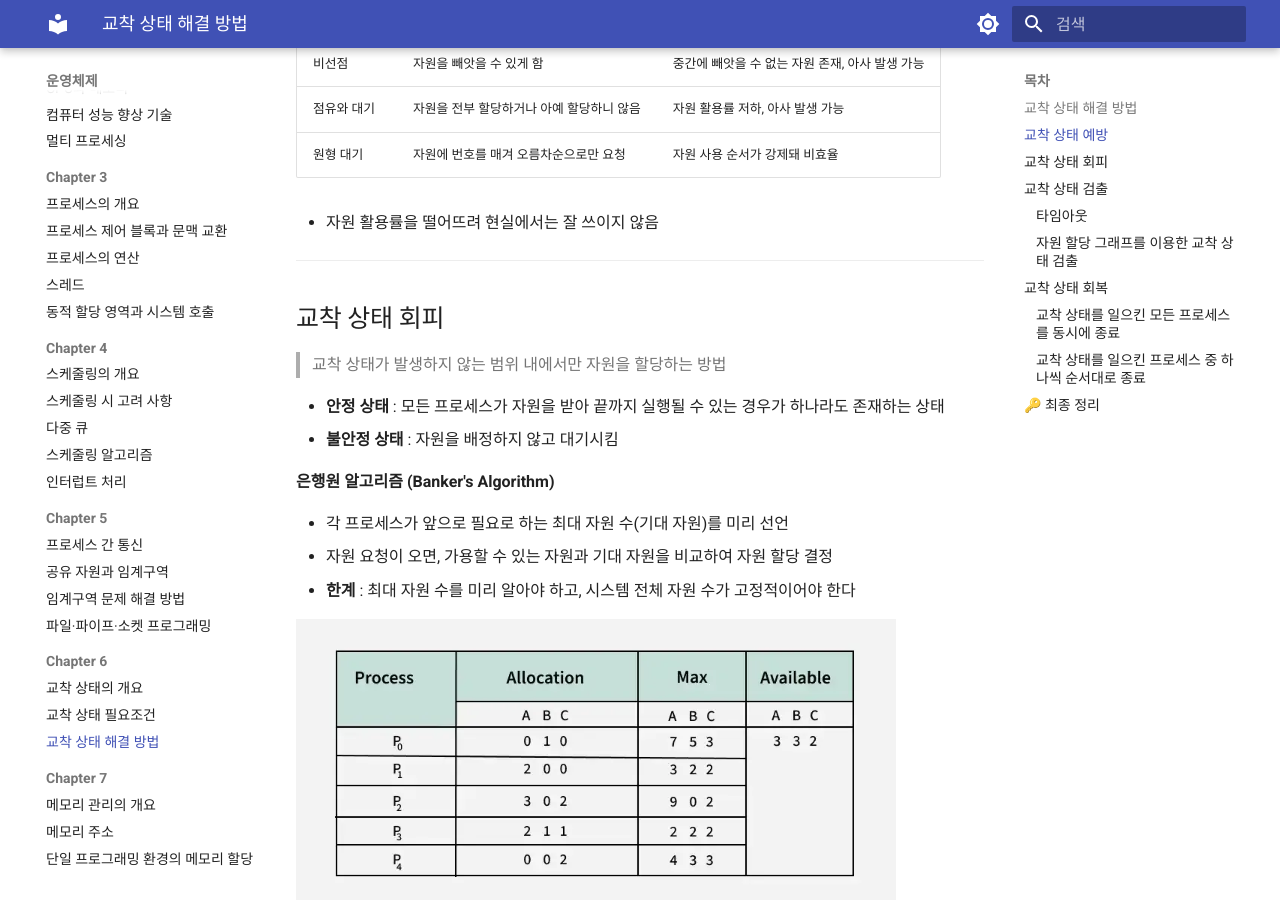
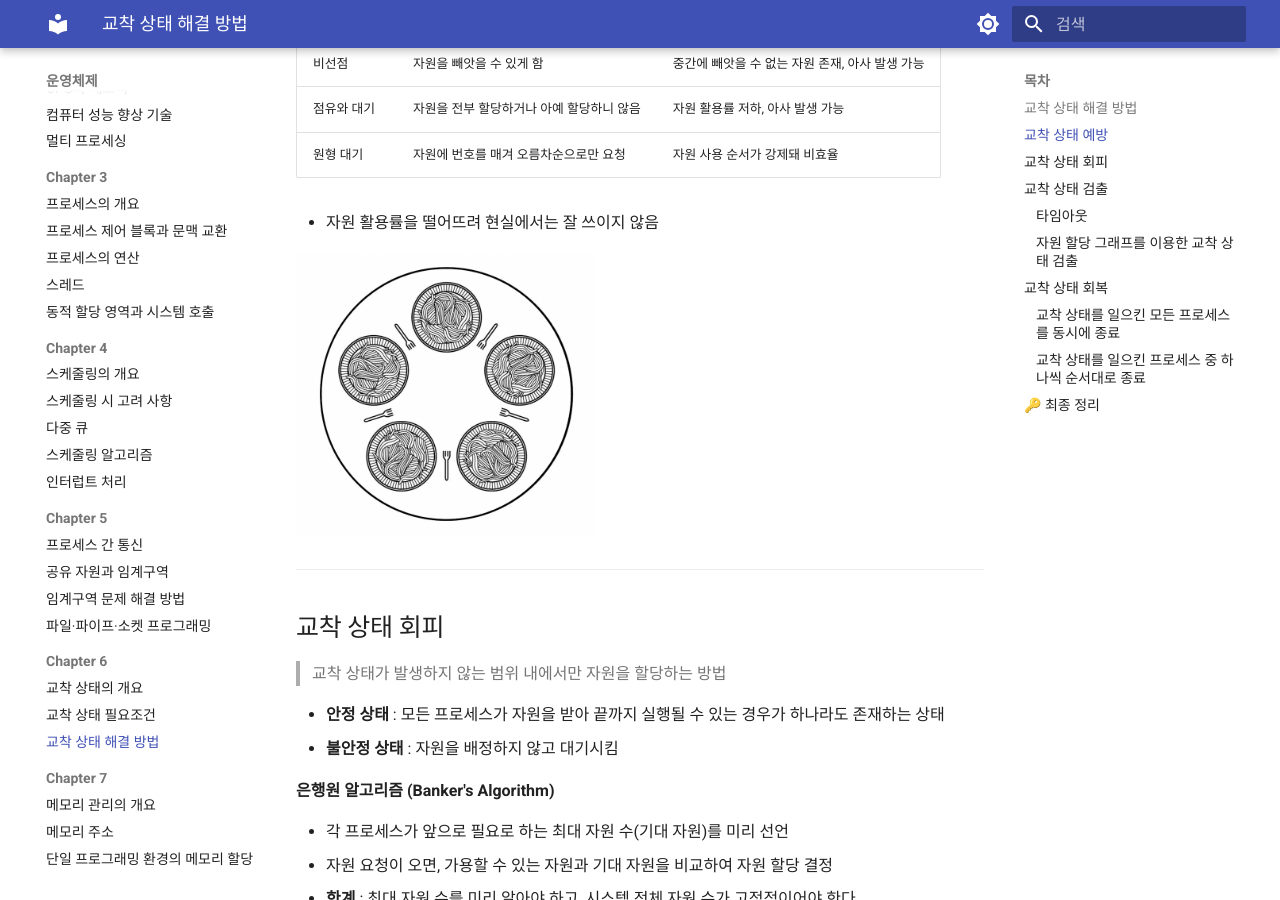
Before and after one commit to CokaNuri/CSBE, an MkDocs documentation site: the page built from docs/operating-system/Chapter 6 - 교착 상태/03 교착 상태 해결 방법.md, in a window 1280 px wide and 900 px high, scrolled down 773 px. Built offline with MkDocs 1.6.1 and Material for MkDocs 9.7.7, drawn with Linux system fonts in a browser that asks for light colours.

Commit message:
철학자 사진 추가

```diff
--- a/docs/operating-system/Chapter 6 - 교착 상태/03 교착 상태 해결 방법.md
+++ b/docs/operating-system/Chapter 6 - 교착 상태/03 교착 상태 해결 방법.md
@@ -26,6 +26,7 @@
 
 - 자원 활용률을 떨어뜨려 현실에서는 잘 쓰이지 않음
 
+![](철학자.png){ width=300 }
 
 ---
 
```
